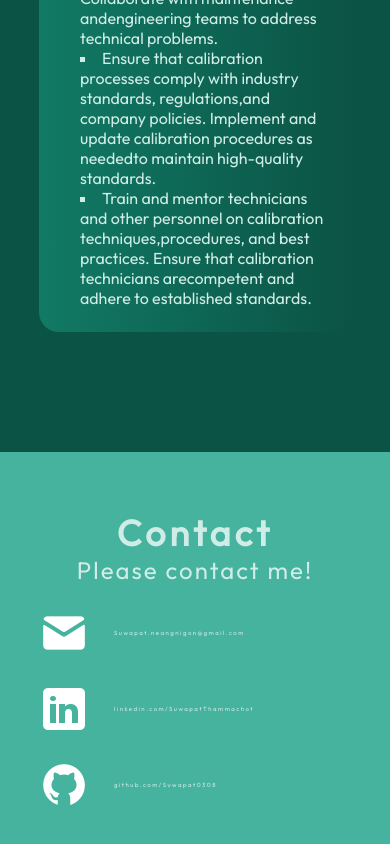
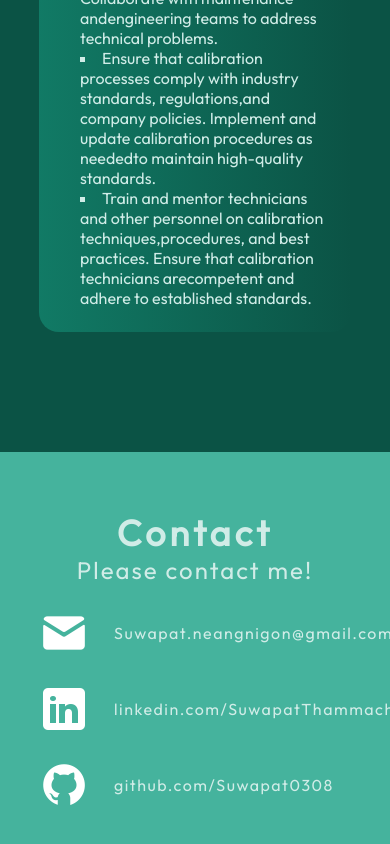
Before and after one commit to Suwapat0308/Porfolio, a React (Vite) app: page / in a window 390 px wide. Shown: the part 5348-6192 px from the top of the page. Built offline with nearby package versions, Linux system fonts and the light colour scheme.

Commit message:
Update font

```diff
--- a/src/components/Contact/Contact.module.css
+++ b/src/components/Contact/Contact.module.css
@@ -60,10 +60,10 @@
 
   .links {
     align-items: left;
-    font-size: 6px;
+    font-size: 16px;
   }
   .links a{
     align-items: left;
-    font-size: 6px;
+    font-size: 16px;
   }
 }
```
